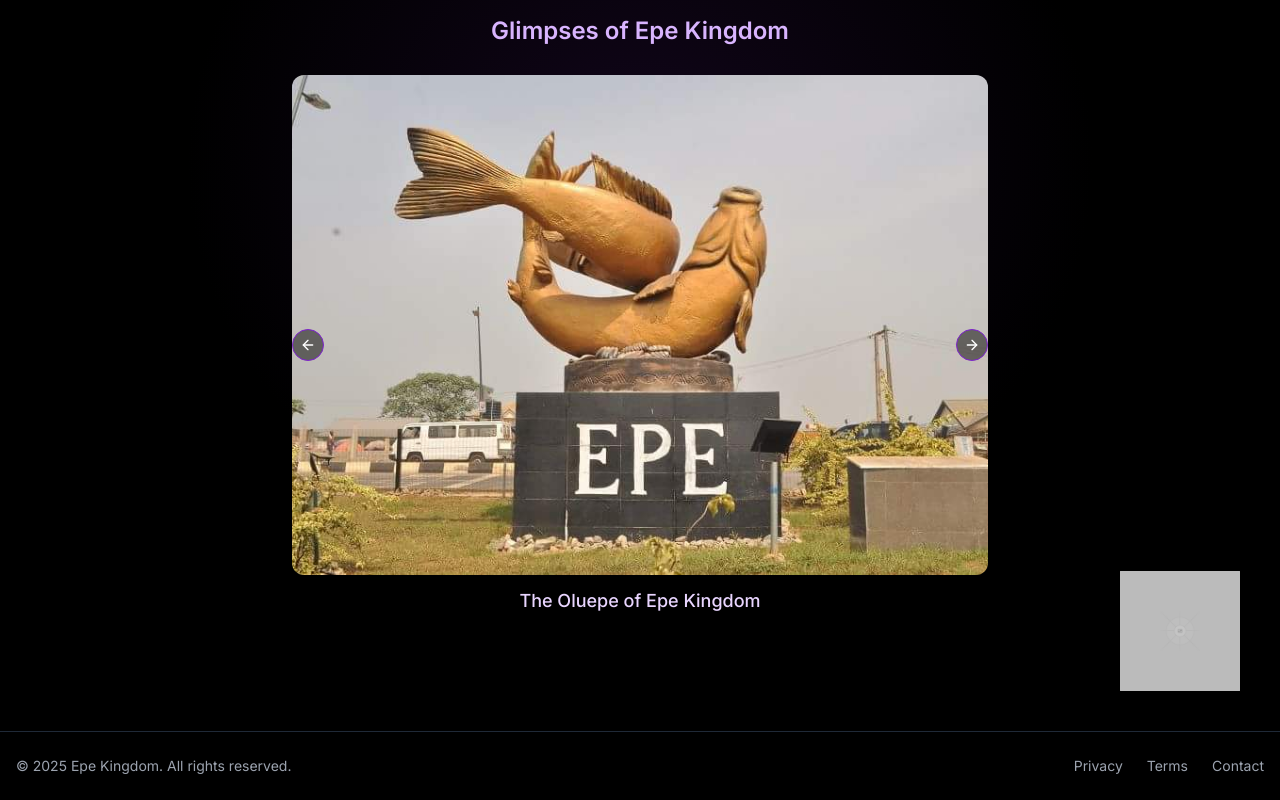
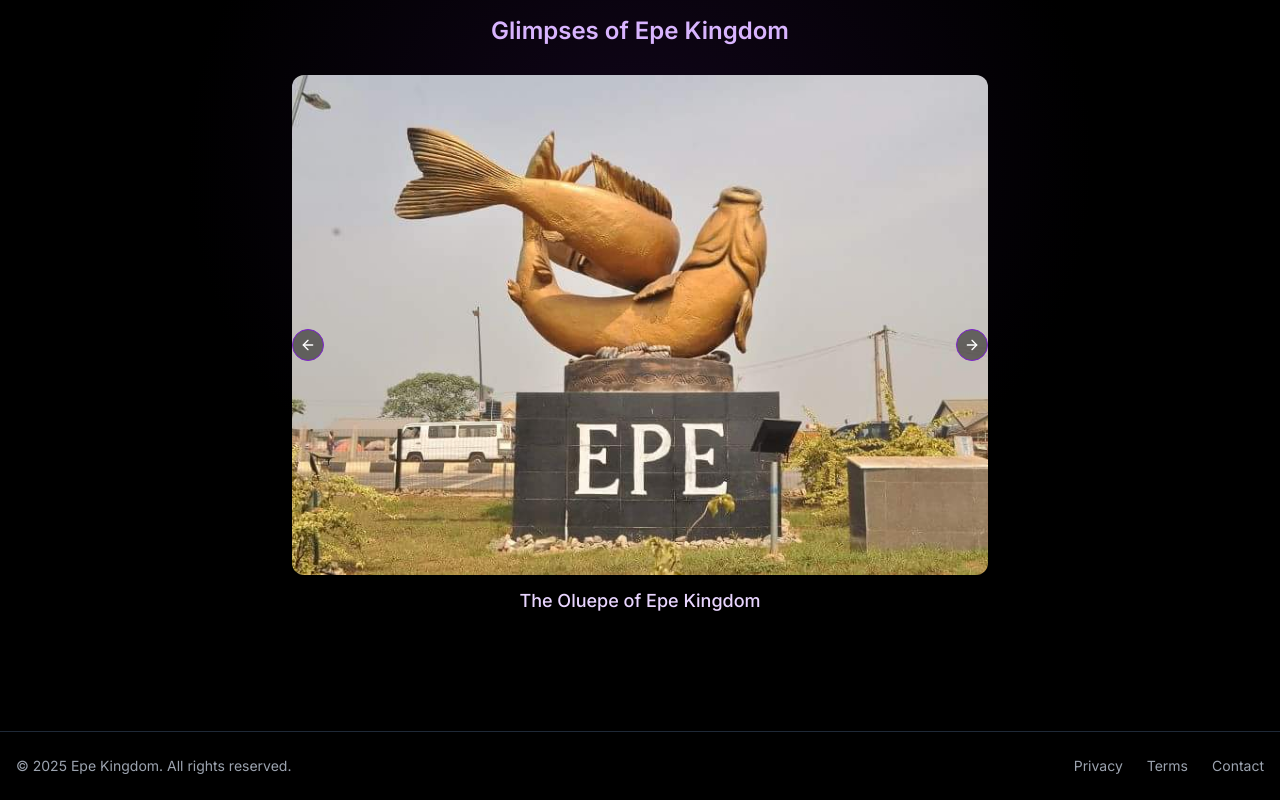
Before and after one commit to Sinfosecurity/epe-kingdom, a Next.js app: page / in a window 1280 px wide. Shown: the part 405-1205 px from the top of the page. Built offline with nearby package versions, Linux system fonts and the light colour scheme.

Commit message:
Comment out decorative elements in the landing page

```diff
--- a/app/page.tsx
+++ b/app/page.tsx
@@ -99,7 +99,7 @@ export default function LandingPage() {
         </div>
 
         {/* Decorative Elements */}
-        <div className="absolute bottom-10 right-10 z-10">
+        {/* <div className="absolute bottom-10 right-10 z-10">
           <Image
             src="/placeholder-4kaf0.png"
             alt="Epe Traditional Symbol"
@@ -107,7 +107,7 @@ export default function LandingPage() {
             height={120}
             className="opacity-80"
           />
-        </div>
+        </div> */}
       </main>
 
       {/* Footer */}
```
